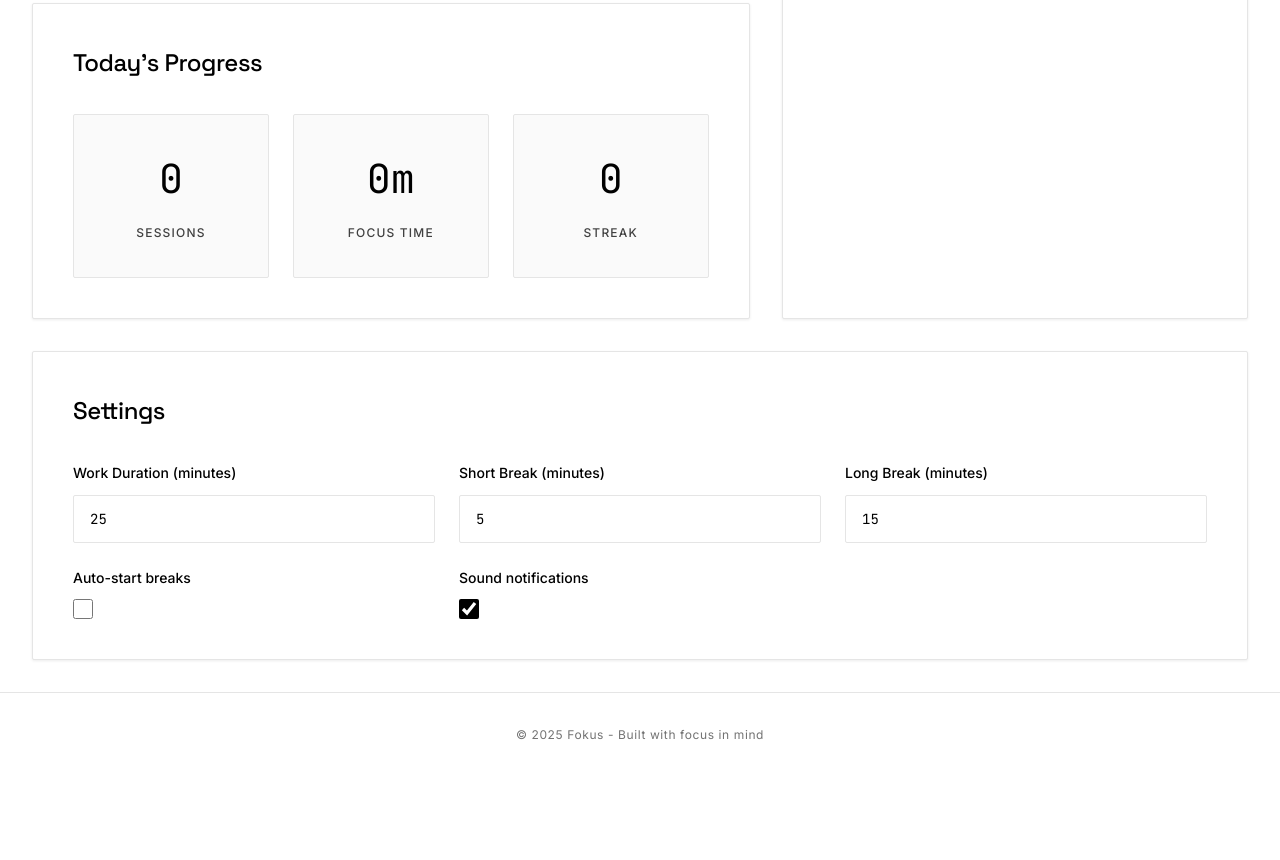
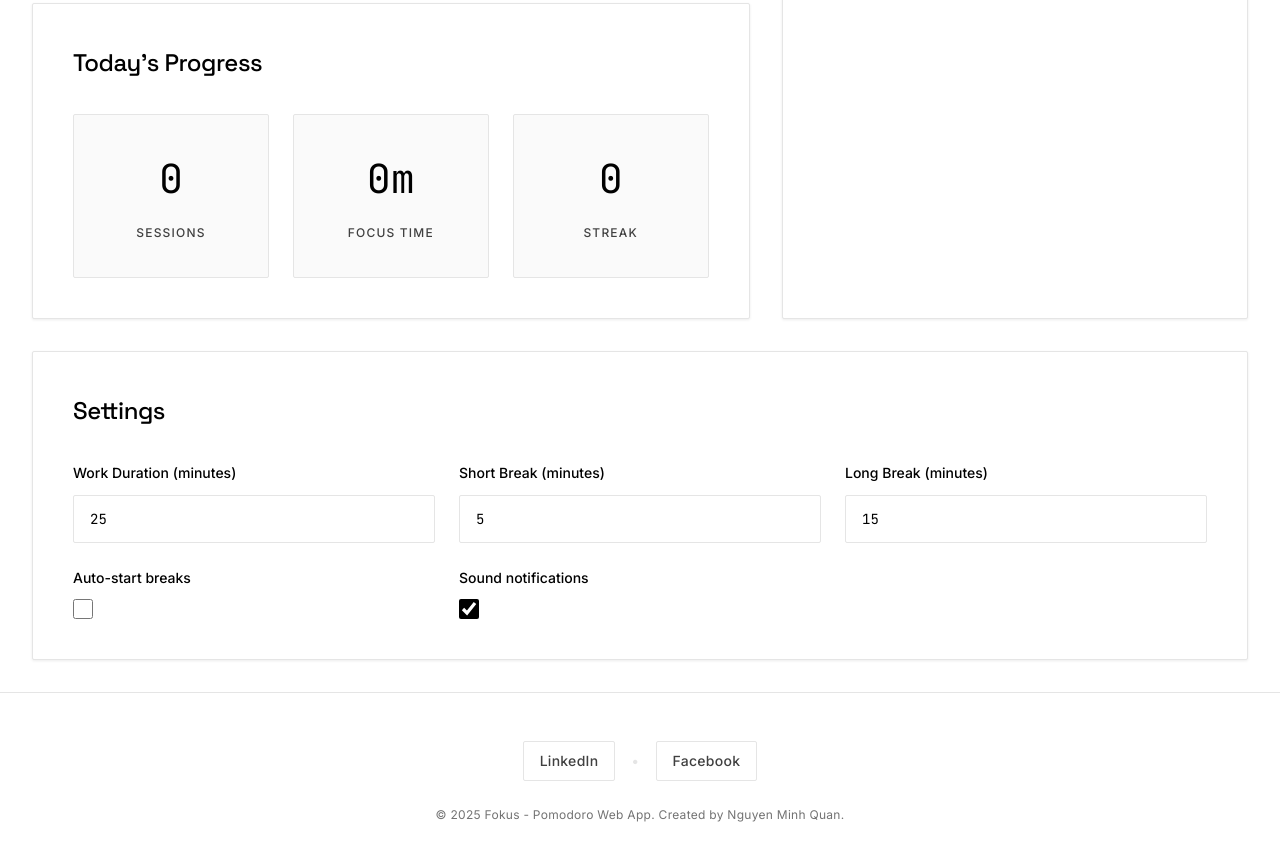
Before and after one commit to the-greatest-veigar-ever/fokus-pomodoro, a website built with Vite: page index.html in a window 1280 px wide. Shown: the part 884-1744 px from the top of the page. Before the commit the page ends 1660 px from the top, so only its background shows below. Built offline with nearby package versions, Linux system fonts and the light colour scheme.

Commit message:
feat: update footer with social links and copyright info

```diff
--- a/index.html
+++ b/index.html
@@ -1,16 +1,20 @@
 <!DOCTYPE html>
 <html lang="en">
+
 <head>
   <meta charset="UTF-8" />
   <link rel="icon" type="image/svg+xml" href="laptop-icon.svg" />
   <meta name="viewport" content="width=device-width, initial-scale=1.0, user-scalable=no" />
-  <meta name="description" content="Fokus - A beautiful Pomodoro technique app with todo list for improving productivity" />
+  <meta name="description"
+    content="Fokus - A beautiful Pomodoro technique app with todo list for improving productivity" />
   <meta name="theme-color" content="#00D4AA" />
 
   <!-- Google Fonts -->
   <link rel="preconnect" href="https://fonts.googleapis.com">
   <link rel="preconnect" href="https://fonts.gstatic.com" crossorigin>
-  <link href="https://fonts.googleapis.com/css2?family=Space+Grotesk:wght@300;400;500;600;700&family=Inter:wght@300;400;500;600;700;800;900&family=JetBrains+Mono:wght@400;500;600;700&display=swap" rel="stylesheet">
+  <link
+    href="https://fonts.googleapis.com/css2?family=Space+Grotesk:wght@300;400;500;600;700&family=Inter:wght@300;400;500;600;700;800;900&family=JetBrains+Mono:wght@400;500;600;700&display=swap"
+    rel="stylesheet">
 
   <!-- PWA Meta Tags -->
   <link rel="manifest" href="manifest.json" />
@@ -21,12 +25,14 @@
 
   <!-- Social Media Meta Tags -->
   <meta property="og:title" content="Fokus - Pomodoro Timer" />
-  <meta property="og:description" content="A beautiful glassmorphism Pomodoro timer with todo list to boost your productivity" />
+  <meta property="og:description"
+    content="A beautiful glassmorphism Pomodoro timer with todo list to boost your productivity" />
   <meta property="og:type" content="website" />
   <meta property="og:image" content="icon-512.png" />
 
   <title>Fokus - Pomodoro Timer</title>
 </head>
+
 <body>
   <div id="app">
     <header class="app-header">
@@ -38,12 +44,13 @@
         <div class="header-buttons">
           <button id="info-btn" class="info-btn" title="About Pomodoro Technique">
             <svg width="22" height="22" viewBox="0 0 20 20" fill="none" xmlns="http://www.w3.org/2000/svg">
-              <circle cx="10" cy="10" r="9" stroke="currentColor" stroke-width="1.5"/>
-              <path d="M10 14V10" stroke="currentColor" stroke-width="1.5" stroke-linecap="round"/>
-              <circle cx="10" cy="7" r="0.75" fill="currentColor"/>
+              <circle cx="10" cy="10" r="9" stroke="currentColor" stroke-width="1.5" />
+              <path d="M10 14V10" stroke="currentColor" stroke-width="1.5" stroke-linecap="round" />
+              <circle cx="10" cy="7" r="0.75" fill="currentColor" />
             </svg>
           </button>
-          <button id="theme-toggle" class="theme-toggle" title="Toggle dark/light mode" style="background: white; border: 2px solid black; border-radius: 50%; width: 48px; height: 48px; display: flex !important; align-items: center; justify-content: center; cursor: pointer; flex-shrink: 0; box-shadow: 0 2px 8px rgba(0,0,0,0.15);">
+          <button id="theme-toggle" class="theme-toggle" title="Toggle dark/light mode"
+            style="background: white; border: 2px solid black; border-radius: 50%; width: 48px; height: 48px; display: flex !important; align-items: center; justify-content: center; cursor: pointer; flex-shrink: 0; box-shadow: 0 2px 8px rgba(0,0,0,0.15);">
             <span class="theme-icon" style="font-size: 22px; line-height: 1;">🌙</span>
           </button>
         </div>
@@ -56,7 +63,8 @@
         <button id="close-popup" class="close-popup">&times;</button>
         <h2>What is the Pomodoro Technique?</h2>
         <div class="info-content">
-          <p>The Pomodoro Technique is a time management method developed by Francesco Cirillo in the late 1980s. It uses a timer to break work into focused intervals.</p>
+          <p>The Pomodoro Technique is a time management method developed by Francesco Cirillo in the late 1980s. It
+            uses a timer to break work into focused intervals.</p>
 
           <h3>How it works:</h3>
           <ol>
@@ -76,7 +84,9 @@
             <li><strong>Boosts motivation</strong> by making large tasks manageable</li>
           </ul>
 
-          <p class="info-tip"><strong>Pro tip:</strong> During your Pomodoro, eliminate all distractions and focus solely on your chosen task. If an interruption occurs, either deal with it quickly or note it down for later.</p>
+          <p class="info-tip"><strong>Pro tip:</strong> During your Pomodoro, eliminate all distractions and focus
+            solely on your chosen task. If an interruption occurs, either deal with it quickly or note it down for
+            later.</p>
         </div>
       </div>
     </div>
@@ -119,18 +129,13 @@
       <section class="todo-section glass-card">
         <h2>Focus Tasks</h2>
         <div class="todo-input-container">
-          <input
-            type="text"
-            class="todo-input"
-            placeholder="Add a new task..."
-            maxlength="200"
-            autocomplete="off"
-            spellcheck="false"
-          />
+          <input type="text" class="todo-input" placeholder="Add a new task..." maxlength="200" autocomplete="off"
+            spellcheck="false" />
           <button class="add-todo-btn" disabled>Add Task</button>
         </div>
         <div class="todo-list"></div>
-        <div class="todo-stats" style="margin-top: 1rem; text-align: center; font-size: 0.875rem; color: var(--text-secondary); opacity: 0.8;">
+        <div class="todo-stats"
+          style="margin-top: 1rem; text-align: center; font-size: 0.875rem; color: var(--text-secondary); opacity: 0.8;">
           <span class="todo-count">0 active, 0 completed</span>
         </div>
       </section>
@@ -163,10 +168,24 @@
     </main>
 
     <footer class="app-footer">
-      <p>&copy; 2025 Fokus - Built with focus in mind</p>
+      <div class="footer-content">
+        <div class="social-links">
+          <a href="https://www.linkedin.com/in/quanng47/" target="_blank" rel="noopener noreferrer"
+            aria-label="LinkedIn" class="social-link">
+            LinkedIn
+          </a>
+          <span class="separator">•</span>
+          <a href="https://www.facebook.com/koderqq/" target="_blank" rel="noopener noreferrer" aria-label="Facebook"
+            class="social-link">
+            Facebook
+          </a>
+        </div>
+        <p class="copyright">&copy; 2025 Fokus - Pomodoro Web App. Created by Nguyen Minh Quan.</p>
+      </div>
     </footer>
   </div>
 
   <script type="module" src="/src/main.ts"></script>
 </body>
+
 </html>
--- a/src/styles/main.css
+++ b/src/styles/main.css
@@ -613,14 +613,54 @@ svg.timer-circle {
 }
 
 /* Footer */
+/* Footer */
 .app-footer {
   text-align: center;
-  padding: 2rem;
+  padding: 3rem 2rem;
+  color: var(--text-tertiary);
+  font-size: 0.875rem;
+  border-top: 1px solid var(--border-primary);
+  margin-top: auto;
+  letter-spacing: 0.02em;
+  background: var(--bg-card);
+}
+
+.footer-content {
+  display: flex;
+  flex-direction: column;
+  align-items: center;
+  gap: 1.5rem;
+}
+
+.social-links {
+  display: flex;
+  align-items: center;
+  gap: 1rem;
+}
+
+.social-link {
+  color: var(--text-secondary);
+  text-decoration: none;
+  font-weight: 500;
+  transition: all 0.2s ease;
+  padding: 0.5rem 1rem;
+  border: 1px solid var(--border-primary);
+  border-radius: 2px;
+}
+
+.social-link:hover {
+  color: var(--bg-primary);
+  background: var(--text-primary);
+  border-color: var(--text-primary);
+}
+
+.separator {
+  color: var(--border-primary);
+}
+
+.copyright {
   color: var(--text-tertiary);
   font-size: 0.75rem;
-  border-top: 1px solid var(--border-primary);
-  margin-top: auto;
-  letter-spacing: 0.05em;
 }
 
 /* Responsive Design */
```
